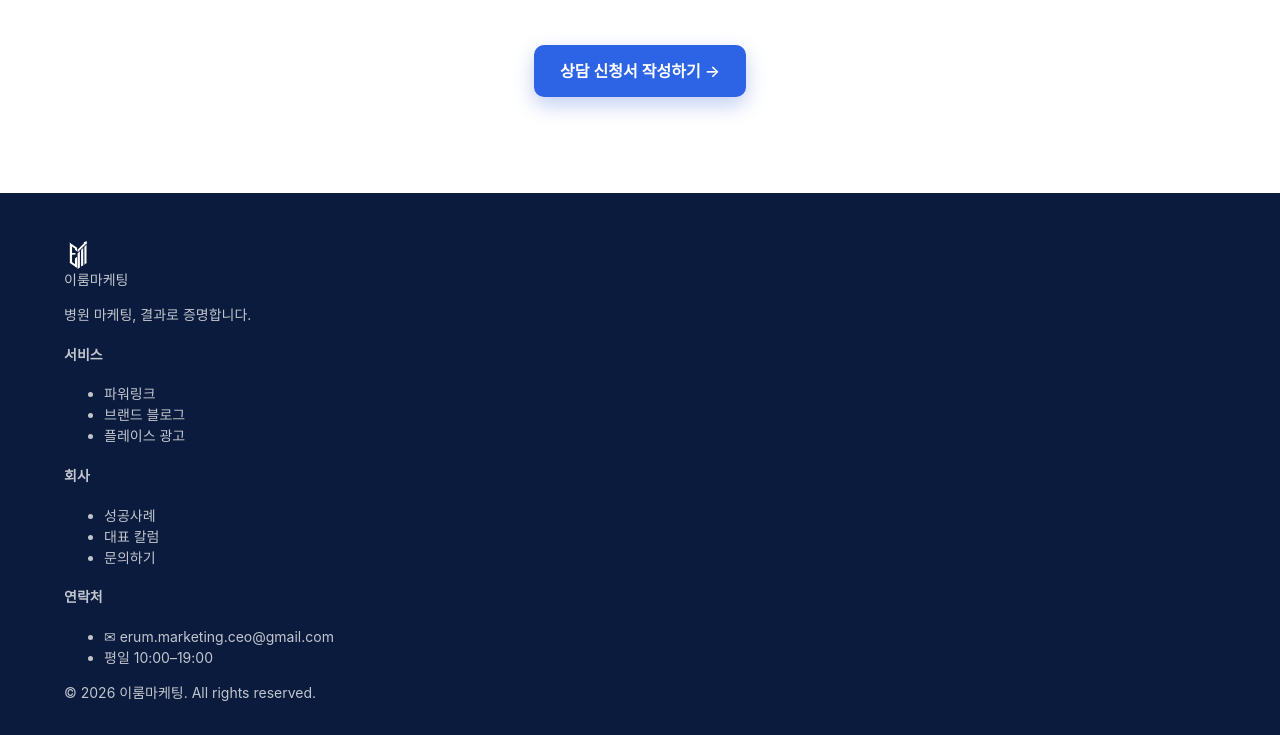
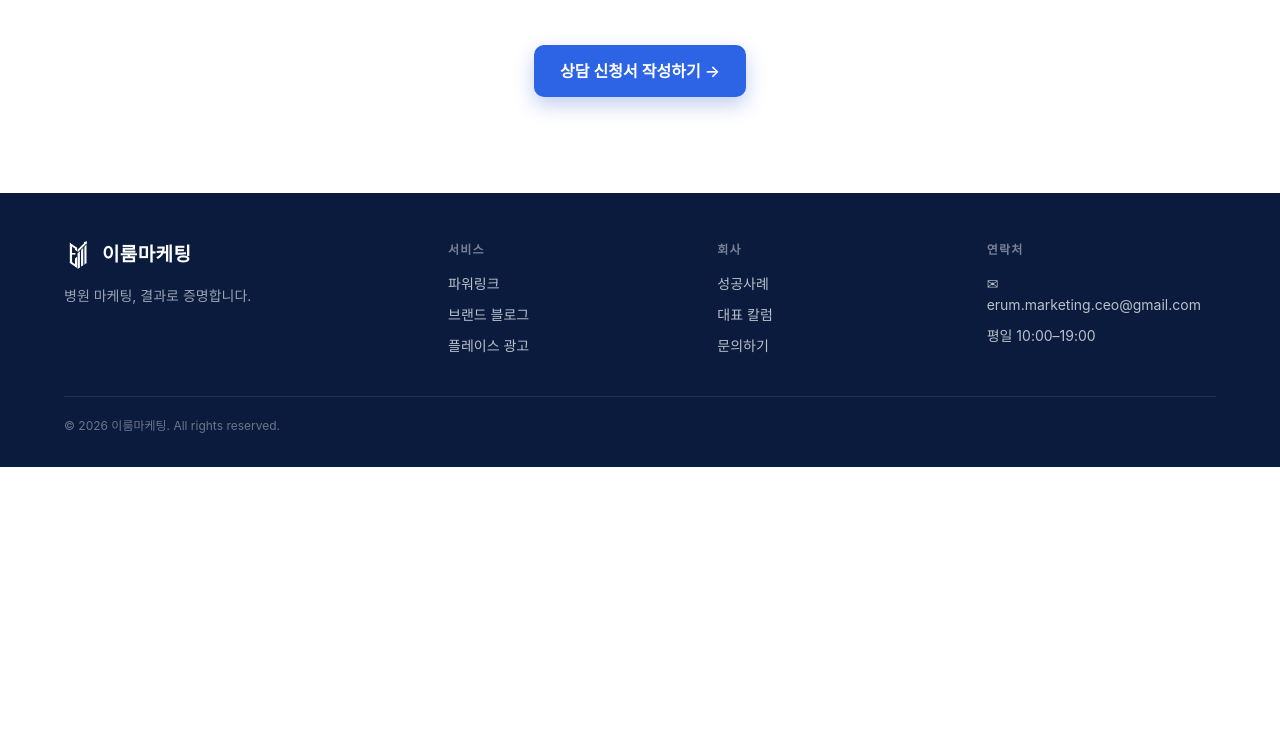
Before and after one commit to erummarketingceo-afk/-, a plain HTML site: page blog.html in a window 1280 px wide. Shown: the part 1210-1945 px from the top of the page. After the commit the page ends 1677 px from the top, so only its background shows below. Drawn offline with nearby package versions, Linux system fonts and the light colour scheme; a web font is replaced by a local one.

Commit message:
fix: 푸터 4단 그리드 스타일 추가 (정의 없어 세로로 쏟아지던 문제)

```diff
--- a/styles.css
+++ b/styles.css
@@ -289,6 +289,48 @@ button { font: inherit; }
   padding-top: 20px; margin-top: 8px; width: 100%;
 }
 
+/* ───── Footer (Multi column) ───── */
+.footer-grid {
+  display: grid; grid-template-columns: 1.5fr 1fr 1fr 1fr;
+  gap: 40px; padding-bottom: 32px;
+}
+.footer-brand-col { max-width: 340px; }
+.footer-brand {
+  display: flex; align-items: center; gap: 10px;
+  font-size: 19px; font-weight: 900; color: #fff;
+  letter-spacing: 0.02em;
+}
+.footer-brand img { display: block; }
+.footer-tagline {
+  margin: 14px 0 0; font-size: 14px; line-height: 1.7;
+  color: rgba(255,255,255,0.6);
+}
+.footer-col h4 {
+  margin: 0 0 14px; font-size: 12px; font-weight: 700;
+  letter-spacing: 0.1em; text-transform: uppercase;
+  color: rgba(255,255,255,0.45);
+}
+.footer-col ul {
+  list-style: none; margin: 0; padding: 0;
+  display: flex; flex-direction: column; gap: 10px;
+}
+.footer-col li { font-size: 14px; line-height: 1.5; color: rgba(255,255,255,0.72); }
+.footer-col a { font-size: 14px; color: rgba(255,255,255,0.72); transition: color 160ms var(--erum-ease); }
+.footer-col a:hover { color: #fff; }
+.footer-bottom {
+  display: flex; justify-content: space-between; flex-wrap: wrap; gap: 10px;
+  border-top: 1px solid rgba(255,255,255,0.1);
+  padding-top: 20px; margin-top: 8px;
+  font-size: 12px; color: rgba(255,255,255,0.4);
+}
+@media (max-width: 900px) {
+  .footer-grid { grid-template-columns: 1fr 1fr; gap: 32px; }
+  .footer-brand-col { max-width: none; }
+}
+@media (max-width: 600px) {
+  .footer-grid { grid-template-columns: 1fr; gap: 28px; }
+}
+
 /* ───── Sticky CTA ───── */
 .sticky-cta {
   position: fixed;
```
